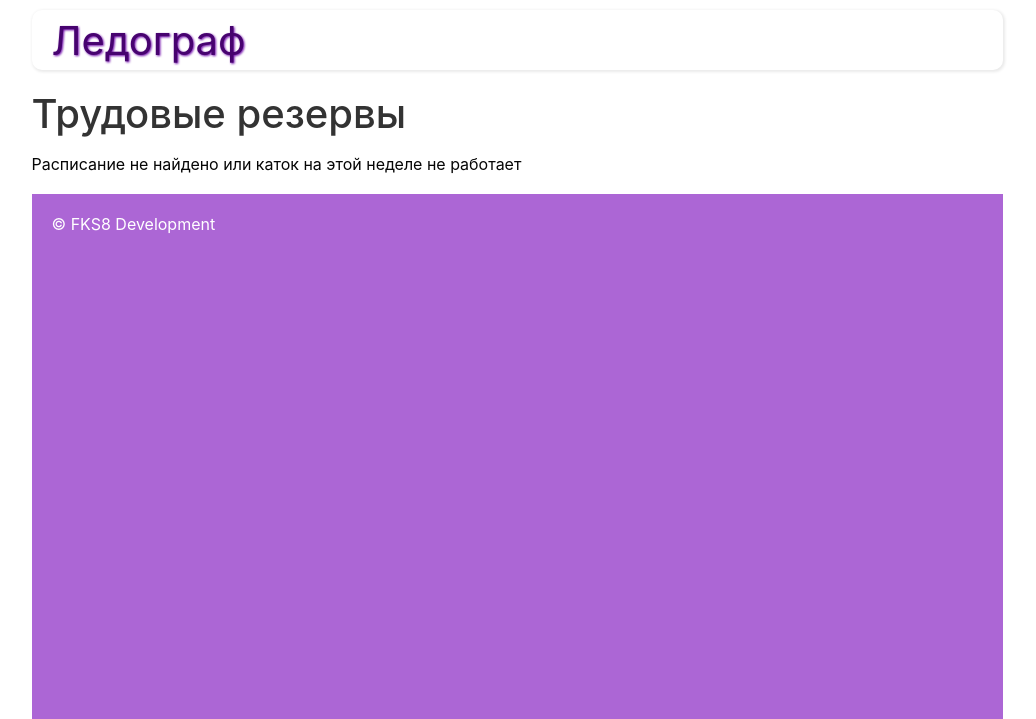
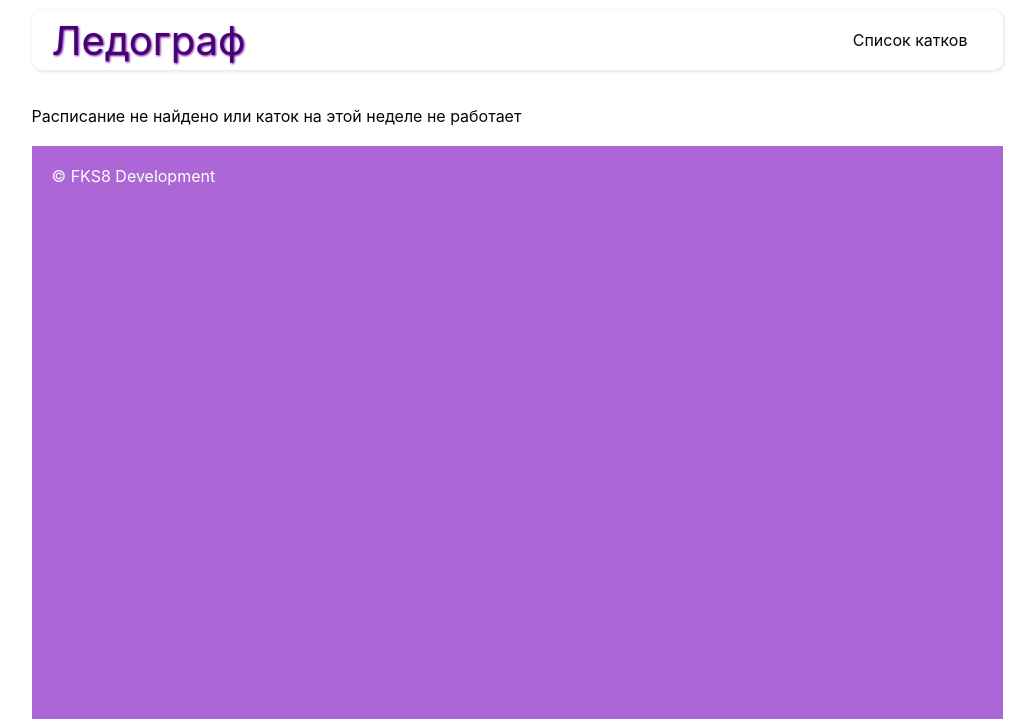
Before and after one commit to fsk8-dev/php-render, a PHP site: page /tr in a window 1280 px wide. Shown: the top 719 px of the page, without its empty margins (123-1159 px from the left). Run offline with PHP 8.4, Linux system fonts and the light colour scheme; data that the repository does not hold is empty; a stand-in replaces the project's code that opens the database connection.

Commit message:
header, schedule-list-template

```diff
--- a/include/header/header.php
+++ b/include/header/header.php
@@ -1,6 +1,9 @@
 <header class="header">
   <div class="header__body box-shadow">
-    <div class="header__title">Ледограф</div>
+    <div class="header__title"><a class="link-reset" href="/">Ледограф</a></div>
+    <nav class="header__nav">
+      <a class="nav__link link-reset" href="/location-list">Список катков</a>
+    </nav>
     <div class="burger">
       <button class="burger__btn btn-reset" id="btn-nav-open" aria-label="открыть навигацию">
         <span class="burger__line"></span>
--- a/include/schedule-list-template.php
+++ b/include/schedule-list-template.php
@@ -1,11 +1,19 @@
 <?php
-  $weekDays = ['', 'Пн', 'Вт', 'Ср', 'Чт', 'Пт', 'Сб', 'Вс']
+  $weekDays = ['', 'Пн', 'Вт', 'Ср', 'Чт', 'Пт', 'Сб', 'Вс'];
+
+  if (!is_null($location_schedule)) {
+    $arenaName = $location_schedule->name;
+  } else {
+    $arenaName = '';
+  }
+
 ?>
 
-<?php if(!is_null($location_schedule) ): ?>
 
-  <h1><?= $location_schedule->name ?></h1>
-<?php # var_dump($dayScheduleList[0]) ?>
+<h1><?= $arenaName ?></h1>
+
+
+<?php if (count($dayScheduleList) > 0) :?>
   <?php foreach ($dayScheduleList as $daySchedule): ?>
     <?php
       $dayDate = $daySchedule->schedule_date;
@@ -29,8 +37,6 @@
       <?php endforeach ?>
     </ul>
   <?php endforeach ?>
-
 <?php else: ?>
-  <h1><?= $searchArenaName?></h1>
   <div>Расписание не найдено или каток на этой неделе не работает</div>
 <?php endif ?>
--- a/pages/main.php
+++ b/pages/main.php
@@ -20,6 +20,6 @@
     <p>
       Держите руку на пульсе расписания сеансов массовых катаний катков города. Будьте в курсе последних изменений
     </p>
-    <a class="link-reset btn" href="./location-list">Перейти</a>
+    <a class="link-reset btn" href="/location-list">Перейти</a>
   </div>
 </article>
--- a/styles/components/navigation-v2.css
+++ b/styles/components/navigation-v2.css
@@ -76,3 +76,13 @@
     display: none;
   }
 }
+
+.header__nav {
+  display: none;
+}
+
+@media (min-width: 992px) {
+  .header__nav {
+    display: block;
+  }
+}
```
Also changed, not shown: pages-template/schedule-page-template.php (+11 -6 lines).
